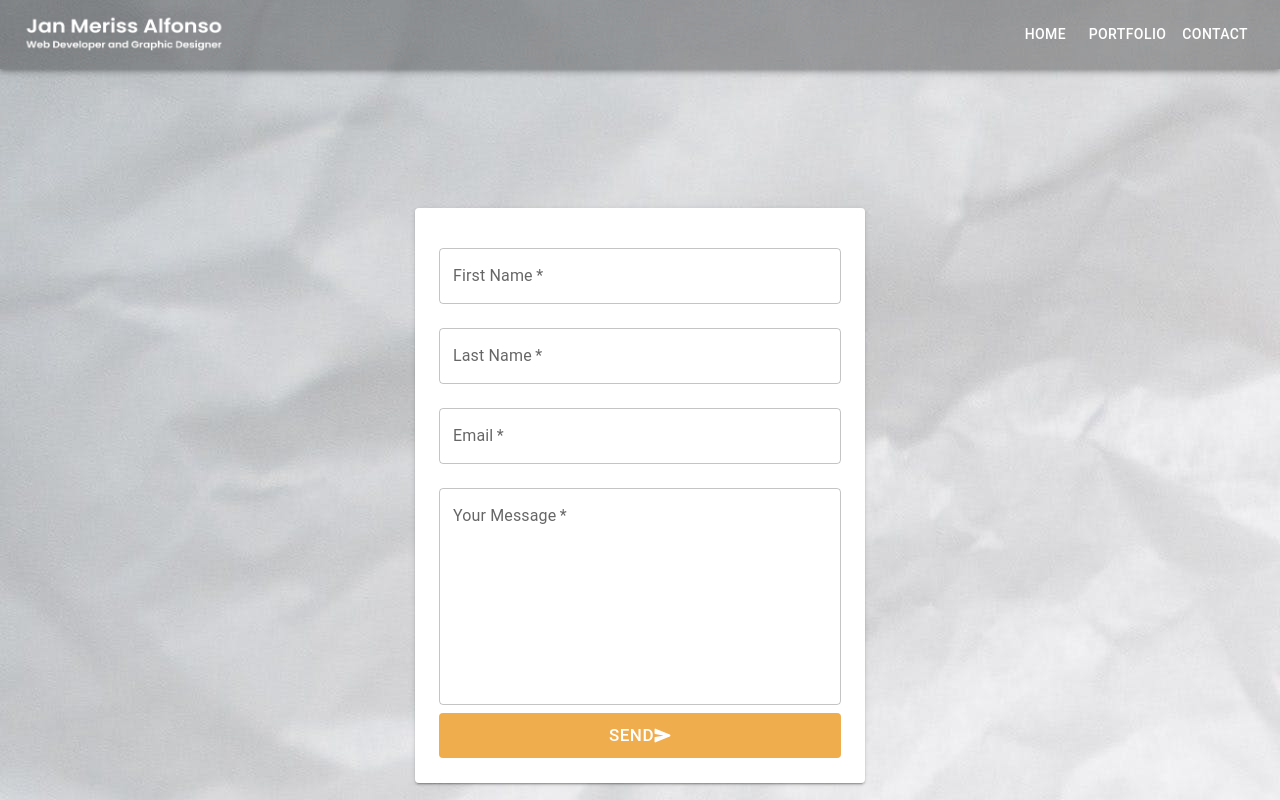
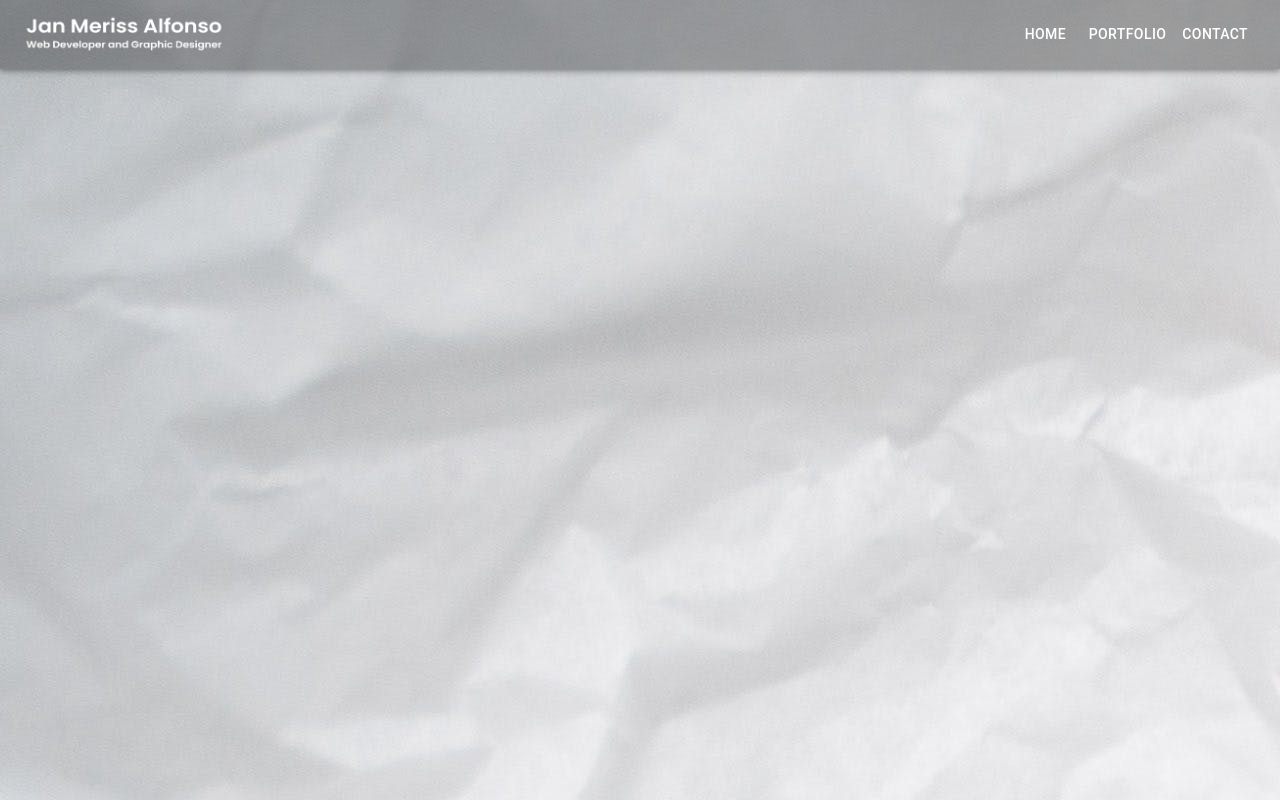
Before and after one commit to Jan-Alfonso/portfolio, a React (Create React App) app in the folder folio_front/: page /contact in a window 1280 px wide. Built offline with nearby package versions, Linux system fonts and the light colour scheme.

Commit message:
updated 9/27/2024

```diff
--- a/folio_front/src/App.js
+++ b/folio_front/src/App.js
@@ -33,7 +33,7 @@ function App() {
           />
           <Route exact path="/Home" element={<Home />} />
           <Route exact path="/portfolio" element={<Portfolio />} />
-          <Route exact path="/contact" element={<Contact />} />
+          {/* <Route exact path="/contact" element={<Contact />} /> */}
         </Routes>
       </Router>
 
```
